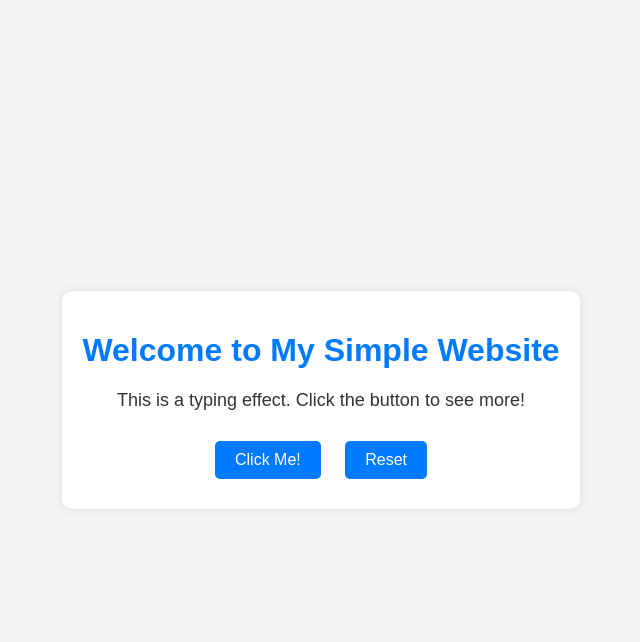
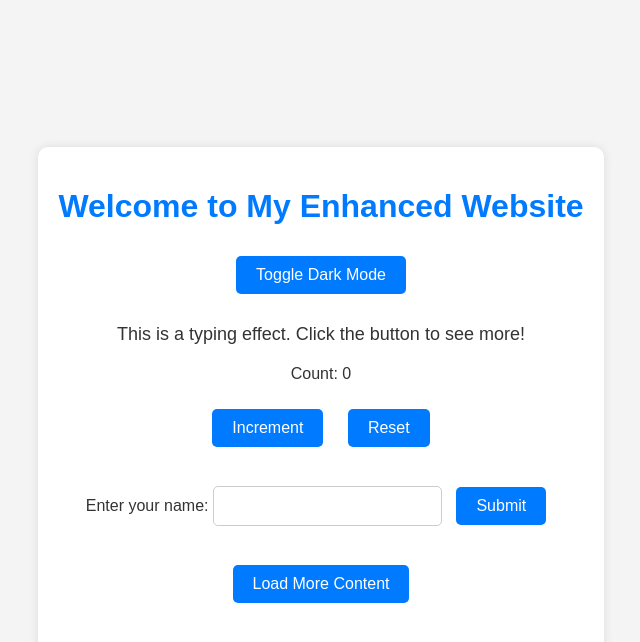
Before and after one commit to Abhishekpawar1086/storepracticematerial, a plain HTML site: page frontend/index.html in a window 1280 px wide. Both pictures are taken after a click on the button "Reset". Shown: the whole page, without its empty margins (319-959 px from the left). Drawn offline with Linux system fonts and the light colour scheme.

Commit message:
created master with features

```diff
--- a/frontend/index.html
+++ b/frontend/index.html
@@ -3,15 +3,37 @@
 <head>
     <meta charset="UTF-8">
     <meta name="viewport" content="width=device-width, initial-scale=1.0">
-    <title>Simple Website</title>
+    <title>Enhanced Website</title>
     <link rel="stylesheet" href="styles.css">
 </head>
 <body>
     <div class="container">
-        <h1>Welcome to My Simple Website</h1>
+        <h1>Welcome to My Enhanced Website</h1>
+
+        <!-- Dark Mode Toggle -->
+        <button id="dark-mode-toggle">Toggle Dark Mode</button>
+
+        <!-- Typing Effect -->
         <p id="typing-text"></p>
-        <button id="click-me">Click Me!</button>
-        <button id="reset">Reset</button>
+
+        <!-- Counter -->
+        <div class="counter">
+            <p>Count: <span id="count">0</span></p>
+            <button id="increment">Increment</button>
+            <button id="reset">Reset</button>
+        </div>
+
+        <!-- Form -->
+        <form id="user-form">
+            <label for="name">Enter your name:</label>
+            <input type="text" id="name" name="name" required>
+            <button type="submit">Submit</button>
+        </form>
+        <p id="form-output"></p>
+
+        <!-- Dynamic Content -->
+        <button id="load-content">Load More Content</button>
+        <div id="dynamic-content"></div>
     </div>
     <script src="script.js"></script>
 </body>
--- a/frontend/script.js
+++ b/frontend/script.js
@@ -1,12 +1,19 @@
 document.addEventListener('DOMContentLoaded', () => {
     const typingText = document.getElementById('typing-text');
-    const clickMeButton = document.getElementById('click-me');
+    const darkModeToggle = document.getElementById('dark-mode-toggle');
+    const incrementButton = document.getElementById('increment');
     const resetButton = document.getElementById('reset');
+    const countDisplay = document.getElementById('count');
+    const userForm = document.getElementById('user-form');
+    const formOutput = document.getElementById('form-output');
+    const loadContentButton = document.getElementById('load-content');
+    const dynamicContent = document.getElementById('dynamic-content');
 
     let text = "This is a typing effect. Click the button to see more!";
     let index = 0;
+    let count = 0;
 
-    // Function to simulate typing effect
+    // Typing Effect
     function typeText() {
         if (index < text.length) {
             typingText.textContent += text.charAt(index);
@@ -14,19 +21,35 @@ document.addEventListener('DOMContentLoaded', () => {
             setTimeout(typeText, 100); // Adjust typing speed here
         }
     }
-
-    // Start typing effect on page load
     typeText();
 
-    // Add event listener to "Click Me!" button
-    clickMeButton.addEventListener('click', () => {
-        alert('You clicked the button!');
+    // Dark Mode Toggle
+    darkModeToggle.addEventListener('click', () => {
+        document.body.classList.toggle('dark-mode');
     });
 
-    // Add event listener to "Reset" button
+    // Counter
+    incrementButton.addEventListener('click', () => {
+        count++;
+        countDisplay.textContent = count;
+    });
+
     resetButton.addEventListener('click', () => {
-        typingText.textContent = '';
-        index = 0;
-        typeText();
+        count = 0;
+        countDisplay.textContent = count;
+    });
+
+    // Form Submission
+    userForm.addEventListener('submit', (e) => {
+        e.preventDefault();
+        const name = document.getElementById('name').value;
+        formOutput.textContent = `Hello, ${name}!`;
+    });
+
+    // Dynamic Content Loading
+    loadContentButton.addEventListener('click', () => {
+        const newContent = document.createElement('p');
+        newContent.textContent = "This is dynamically loaded content!";
+        dynamicContent.appendChild(newContent);
     });
 });
--- a/frontend/styles.css
+++ b/frontend/styles.css
@@ -7,6 +7,7 @@ body {
     align-items: center;
     height: 100vh;
     margin: 0;
+    transition: background-color 0.3s, color 0.3s;
 }
 
 .container {
@@ -15,6 +16,7 @@ body {
     padding: 20px;
     border-radius: 10px;
     box-shadow: 0 0 10px rgba(0, 0, 0, 0.1);
+    transition: background-color 0.3s, color 0.3s;
 }
 
 h1 {
@@ -40,3 +42,33 @@ button:hover {
     font-size: 18px;
     margin: 20px 0;
 }
+
+.counter {
+    margin: 20px 0;
+}
+
+form {
+    margin: 20px 0;
+}
+
+input {
+    padding: 10px;
+    font-size: 16px;
+    border: 1px solid #ccc;
+    border-radius: 5px;
+}
+
+#dynamic-content {
+    margin-top: 20px;
+}
+
+/* Dark Mode Styles */
+body.dark-mode {
+    background-color: #333;
+    color: #f4f4f4;
+}
+
+body.dark-mode .container {
+    background-color: #444;
+    color: #f4f4f4;
+}
```
Also changed, not shown: 1 other file.
